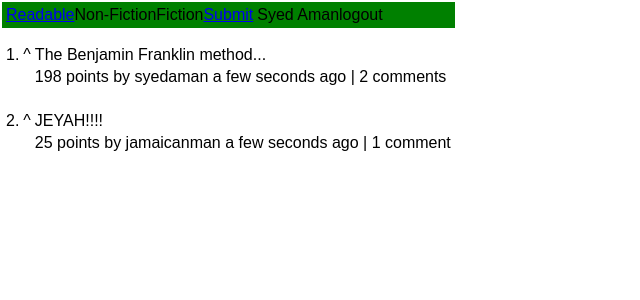
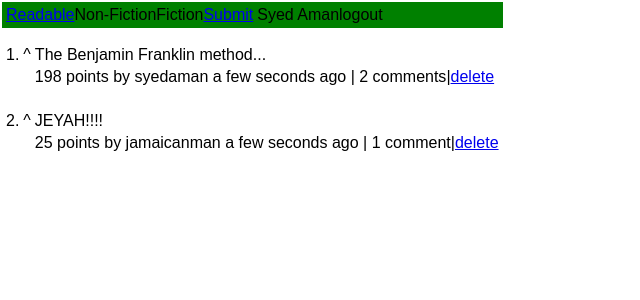
Before and after one commit to islamhaqq/Readable, a React (Create React App) app: page / in a window 1280 px wide. Shown: the top 300 px of the page, without its empty margins (0-640 px from the left). Built offline with nearby package versions, Linux system fonts and the light colour scheme.

Commit message:
add in a link to take user to delete a post

```diff
--- a/src/components/PostDetailsRow.js
+++ b/src/components/PostDetailsRow.js
@@ -1,6 +1,8 @@
 import React from 'react';
 import PropTypes from 'prop-types';
 import moment from 'moment';
+
+import { Link } from 'react-router-dom';
 
 const PostDetailsRow = ({ post }) => (
 	<tr className="post-details-row">
@@ -20,6 +22,8 @@
 					post.comments.length === 1 ? 'comment' : 'comments'
 				}`}
 			</a>
+			|
+			<Link to="/confirm-delete">delete</Link>
 		</td>
 	</tr>
 );
```
